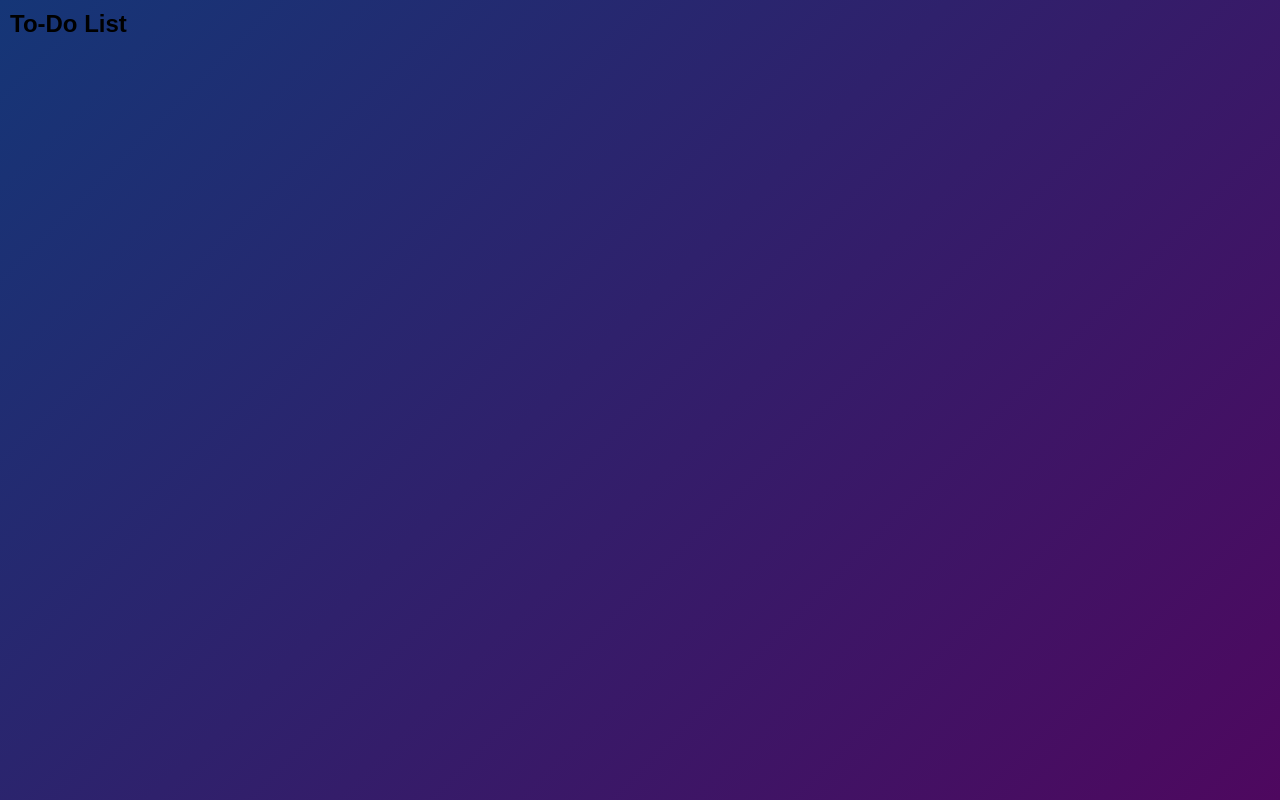
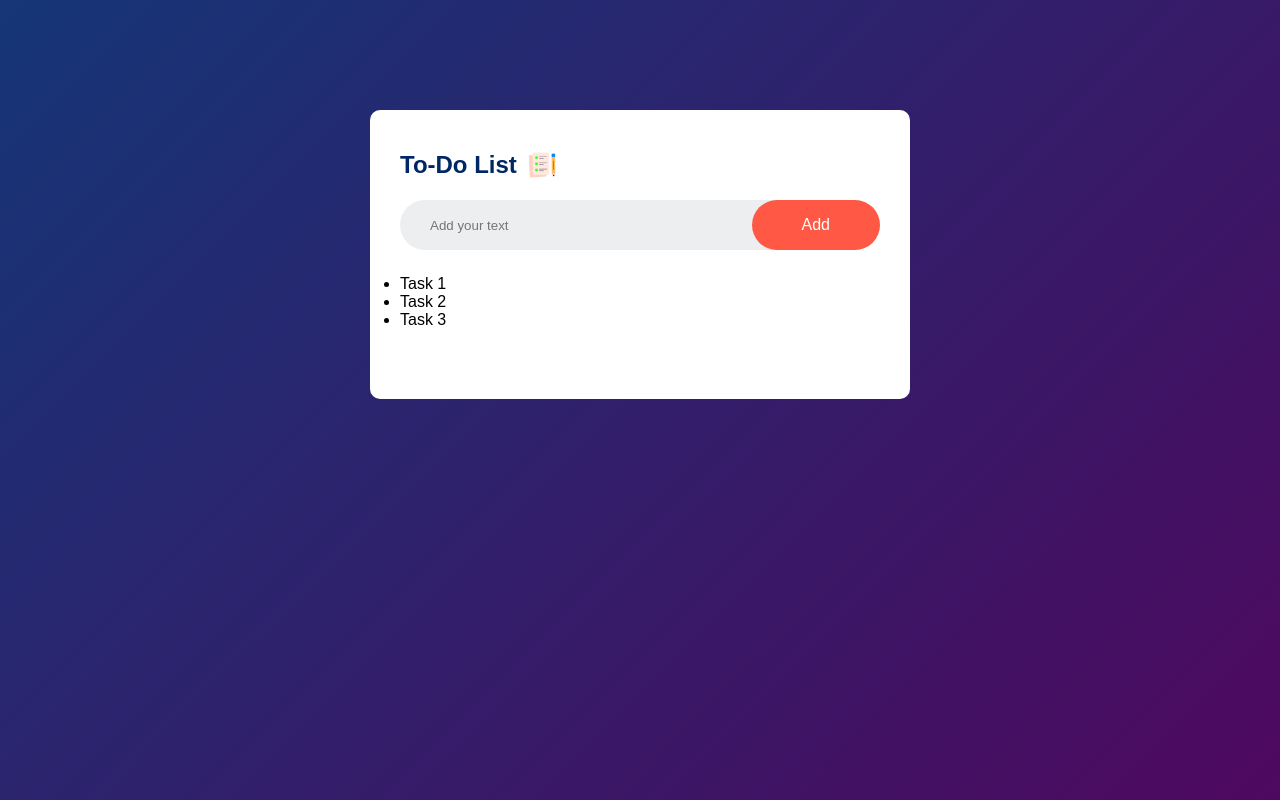
Before and after one commit to chinmayrout/to-do-list-js, a plain HTML site: page index.html in a window 1280 px wide. Drawn offline with Linux system fonts and the light colour scheme.

Commit message:
Added button, search bar and css

```diff
--- a/index.html
+++ b/index.html
@@ -8,7 +8,21 @@
     <body>
         <div class="container">
             <div class="todo-app">
-                <h2>To-Do List <img></h2>
+                <h2>To-Do List <img src="images/icon.png"></h2>
+                <div class="row">
+                    <input type="text" id="input-box" placeholder="Add your text">
+                    <button>
+                        Add
+                    </button>
+                </div>
+
+                <ul id="list-container">
+                    <li>Task 1</li>
+                    <li>Task 2</li>
+                    <li>Task 3</li>
+
+                </ul>
+
             </div>
         </div>
     </body>
--- a/style.css
+++ b/style.css
@@ -11,3 +11,55 @@
     background: linear-gradient(135deg, #153677, #4e085f);
     padding: 10px;
 }
+
+.todo-app{
+    width: 100%;
+    max-width: 540px;
+    background: #fff;
+    margin: 100px auto 20px;
+    padding: 40px 30px 70px;
+    border-radius: 10px;
+}
+
+.todo-app h2{
+    color: #002765;
+    display: flex;
+    align-items: center;
+    margin-bottom: 20px;
+
+}
+
+.todo-app h2 img{
+    width: 30px;
+    margin-left: 10px;
+}
+
+.row{
+    display: flex;
+    align-items: center;
+    justify-content: space-between;
+    background: #edeef0;
+    border-radius: 30px;
+    padding-left: 20px;
+    margin-bottom: 25px;
+}
+
+input{
+    flex: 1;
+    border: none;
+    outline: none;
+    background: transparent;
+    padding: 10px;
+    font-weight: 14px;
+}
+
+button{
+    border: none;
+    outline: none;
+    padding: 16px 50px;
+    background: #ff5945;
+    color: #fff;
+    font-size: 16px;
+    cursor: pointer;
+    border-radius: 40px;
+}
```
